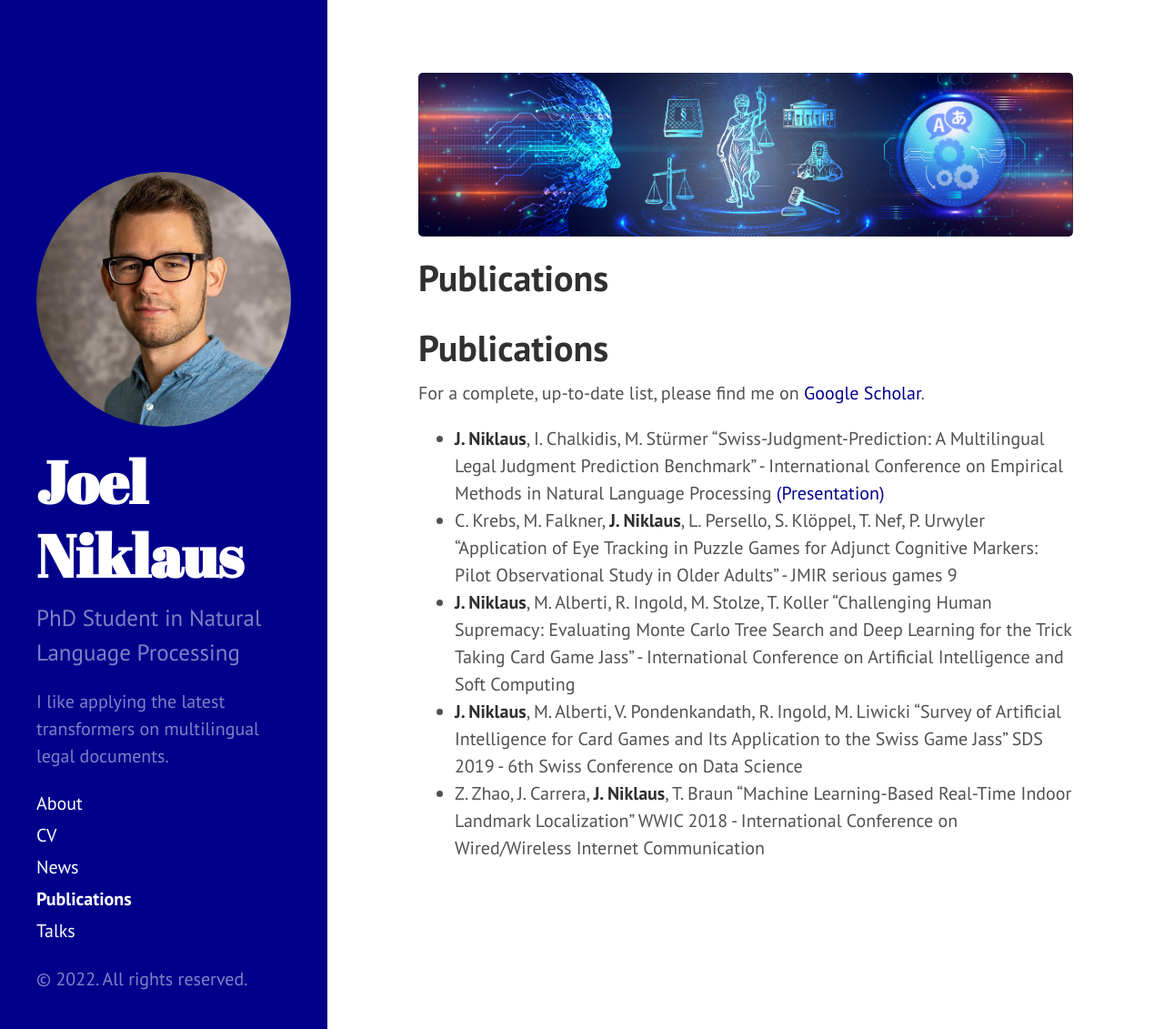
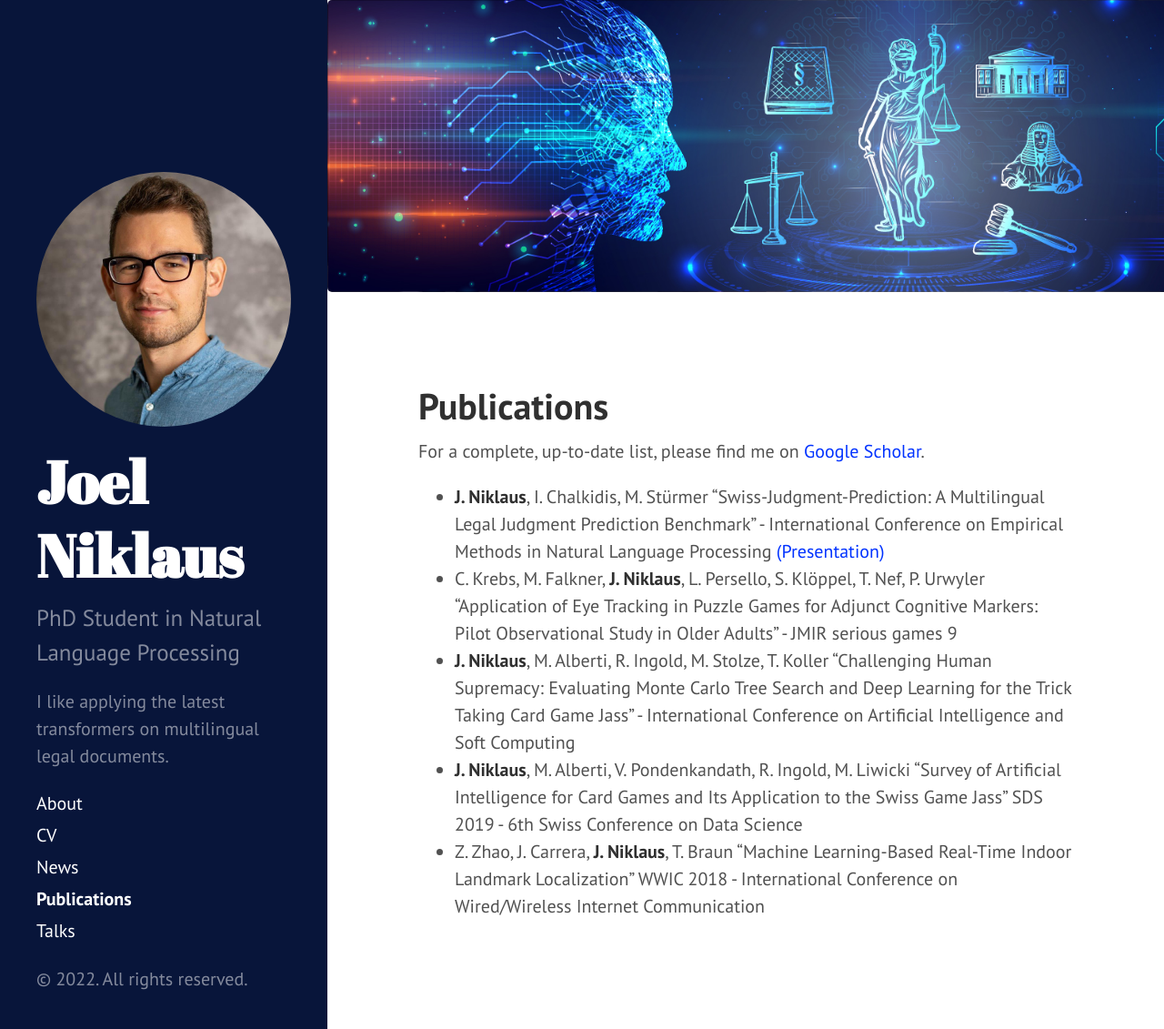
Before and after one commit to JoelNiklaus/joelniklaus.github.io, a Jekyll site: the page built from _pages/publications.md, in a window 1280 px wide and 1131 px high. Shown: the whole window at 91% size. Built offline with Jekyll 4.4.1, drawn with Linux system fonts in a browser that asks for light colours; nearby versions of some CDN libraries; a style sheet for code colours, icons or effects is not loaded.

Commit message:
updated layout with banner-image and fixed some small bugs

```diff
--- a/_layouts/default.html
+++ b/_layouts/default.html
@@ -3,10 +3,8 @@
 	{% include head.html %}
 	<body class="theme-base-1a">
 		{% include sidebar.html %}
+		<img src="{{ '/public/banner_1584x396.jpeg' | relative_url }}" alt="" class="banner-image" style="max-width: 100%;">
 		<div class="content container">
-			<div class="hero-image">
-				<img src="{{ '/public/banner_1584x396.jpeg' | relative_url }}" alt="" class="banner-image" style="max-width: 100%;">
-			</div>
 			{{ content }}
 		</div>
 	</body>
--- a/_pages/publications.md
+++ b/_pages/publications.md
@@ -2,9 +2,6 @@
 layout: page
 title: Publications
 ---
-
-Publications
-============
 
 For a complete, up-to-date list, please find me on [Google Scholar](https://scholar.google.com/citations?user=qJ8iricAAAAJ).
 
--- a/public/css/hyde.css
+++ b/public/css/hyde.css
@@ -128,9 +128,13 @@ a.sidebar-nav-item:focus {
 
 @media (min-width: 48em) {
   .content {
-    max-width: 38rem;
+    max-width: 48rem;
     margin-left: 20rem;
     margin-right: 2rem;
+  }
+
+  .banner-image {
+    margin-left: 18rem;
   }
 }
 
@@ -249,11 +253,14 @@ a.sidebar-nav-item:focus {
   color: #8f5536;
 }
 
-/* Dark Blue */
+/*
+Dark Blue
+For the favicons, created on https://www.hoststar.ch/de/tools/favicon-generator, the color #2535D9 has been used
+*/
 .theme-base-1a .sidebar {
-  background-color: #00008b;
+  background-color: #08153A;
 }
 .theme-base-1a .content a,
 .theme-base-1a .related-posts li a:hover {
-  color: #00008b;
+  color: #0032ff;
 }
```
Also changed, not shown: _pages/talks.md (+0 -3 lines).
